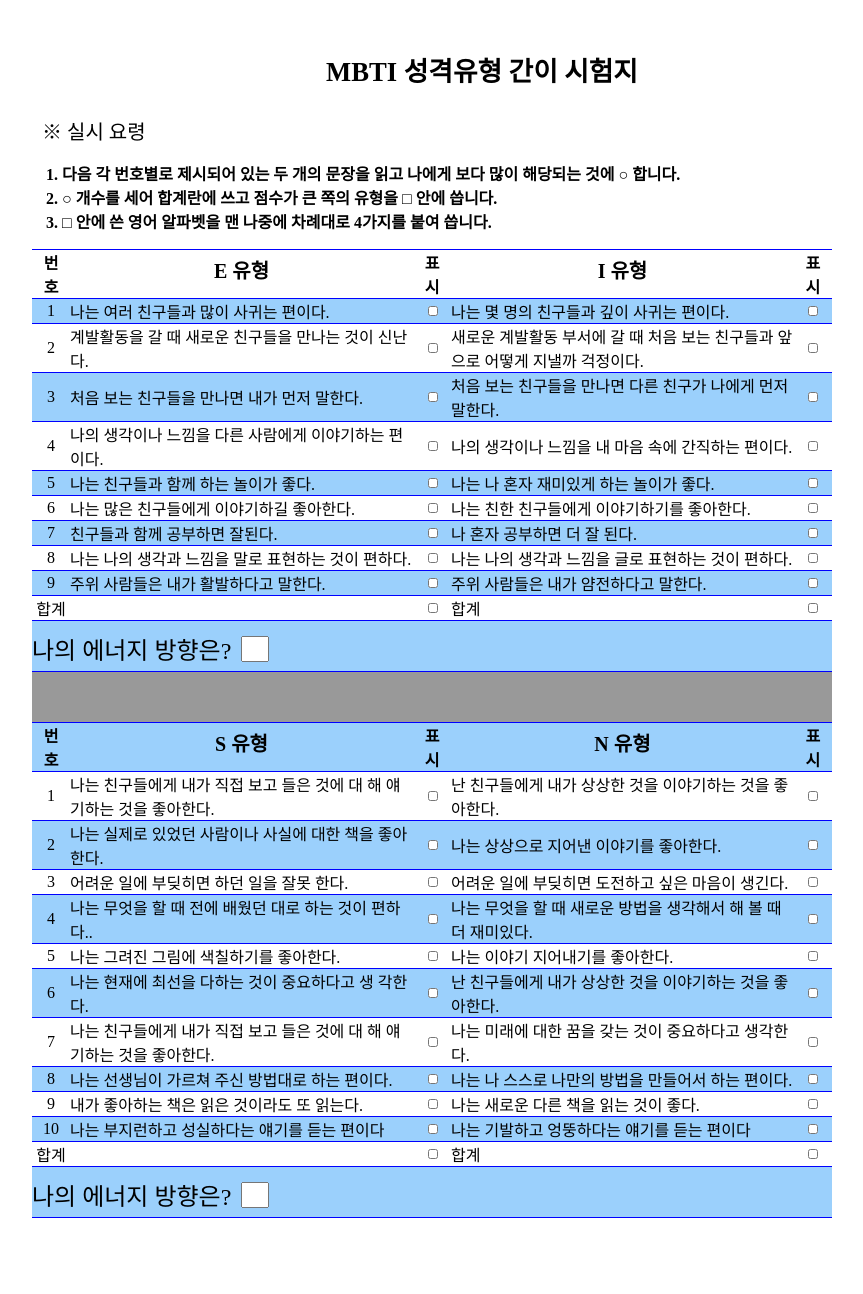
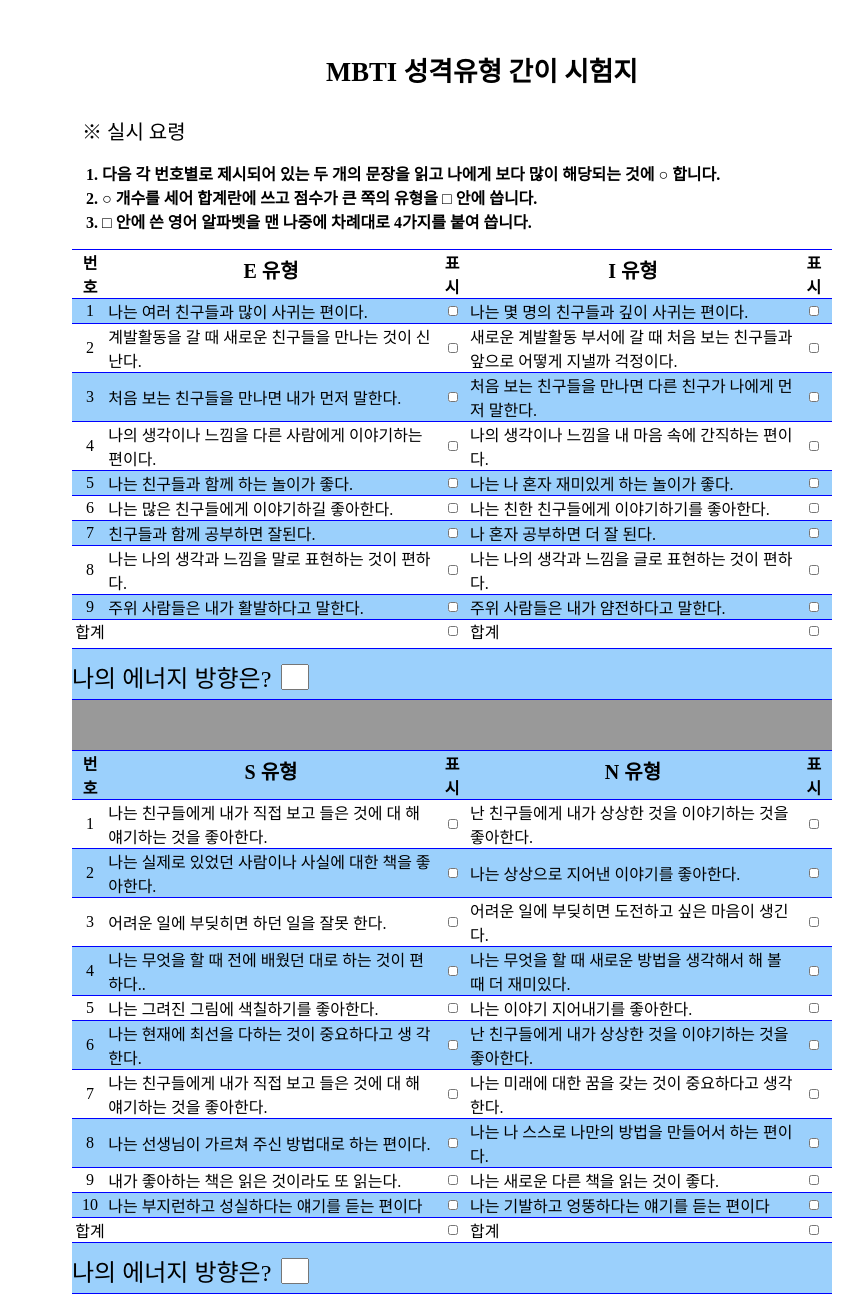
Before and after one commit to JB1009/DW-501-, a PHP site: the page made by html/오전수업/html/과제/0824_과제.html in a window 1280 px wide. Shown: the whole page, without its empty margins (158-1021 px from the left). Before the commit the page ends 1218 px from the top, so only its background shows below. Run offline with PHP 8.4, Linux system fonts and the light colour scheme.

Commit message:
0824과제

```diff
--- a/html/오전수업/html/과제/0824_과제.css
+++ b/html/오전수업/html/과제/0824_과제.css
@@ -11,17 +11,16 @@
        font-weight: 800;}
 
 .sub_title{font-size: 15pt;
-           margin-left: 6%;
+           margin-left:10%;
            width: 1000px;}
 
 .board_wrap{font-size: 12pt;
             font-weight: 800;
-            margin-left: 4%;}
+            margin-left: 8%;}
 
 .board_list{list-style-type: none;
             width: 800px;
-            margin-left: 5%;
-            }
+            margin-left: 5%;}
 
 .board_cont{display: flex;
            text-align: center;
@@ -34,30 +33,25 @@
             height: auto;
             align-items: center;}
 
-
-
 .text{margin: 0 auto;
      font-size: 12pt;
      font-weight: 800;}
 
-.A{text-align: center;
-   }
+.A{text-align: center;}
 
 .E{font-size: 15pt;
    margin-top: 5px;}
 
-.num{width: 5%;
-    }
+.num{width: 5%;}
 
 .유형1{width: 45%;
-      }
+}
 
 .표시{width: 5%;
-
      float: left;}
 
 .유형2{width: 45%;
-     }
+}
 
 .box{width: 10px;
      height: 10px;}
@@ -71,13 +65,11 @@
 .eng_list{display: flex;
           height: 50px;
           border-top: 1px solid blue;
-          border-bottom : 1px solid blue;
-          }
+          border-bottom : 1px solid blue;}
 
 .eng{font-size: 18pt;
      font-weight: 400;
-     margin-top: 10px;
-     }
+     margin-top: 10px;}
 
 .box2{width: 20px;
       height: 20px;
@@ -89,3 +81,6 @@
 .여백{
      background: #999;
      height: 50px;}
+
+.board{height: 1px;
+       padding-top: 11px;}
--- a/html/오전수업/html/과제/0824_과제.html
+++ b/html/오전수업/html/과제/0824_과제.html
@@ -20,6 +20,7 @@
                 </ol>
             </div>
             <div class="board_list">
+               <ul>
                 <li class="board_cont"><!--1-->
                     <div class="num text">번<br>호</div>
                     <div class="유형1 text E">E 유형</div>
@@ -127,18 +128,19 @@
                         <input type="checkbox" class="box">
                     </div>
                 </li>
-                <li class="board_cont1" ><!--9-->
-                    <div class="num A">합계</div>
+                <li class="board_cont1 board" ><!--9-->
+                    <div class="num A B">합계</div>
                     <div class="유형1"></div>
                     <div class="표시 A">
                         <input type="checkbox" class="box">
                     </div>
-                    <div class="유형2">합계</div>
+                    <div class="유형2 B">합계</div>
                     <div class="표시 A">
                         <input type="checkbox" class="box">
                     </div>
                 </li>
-
+            </ul>
+            <ul>
                 <li class="eng_list"style="background-color: rgb(155, 208, 252);">
                     <div class="eng">나의 에너지 방향은?</div>
                     <input type="text-box" class="box2">
@@ -263,12 +265,12 @@
                         </div>
                     </li>
                     <li class="board_cont1" ><!--9-->
-                        <div class="num A">합계</div>
+                        <div class="num A boarda">합계</div>
                         <div class="유형1"></div>
                         <div class="표시 A">
                             <input type="checkbox" class="box">
                         </div>
-                        <div class="유형2">합계</div>
+                        <div class="유형2 boarda">합계</div>
                         <div class="표시 A">
                             <input type="checkbox" class="box">
                         </div>
@@ -277,7 +279,8 @@
                         <div class="eng">나의 에너지 방향은?</div>
                         <input type="text-box" class="box2">
                     </li>
-            </div>
+                </ul>
+                </div>
             <div>
 
                 </div>
```
